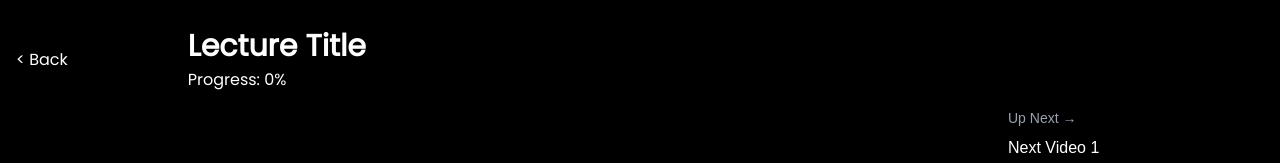
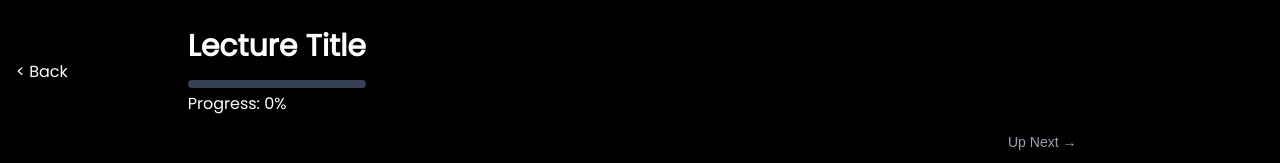
Before and after one commit to srishtea-22/watchtrack, a Next.js app: page /player in a window 1280 px wide. Shown: the top 163 px of the page. Built offline with nearby package versions, Linux system fonts and the light colour scheme; no server answers.

Commit message:
add progress bar

```diff
--- a/src/app/player/page.tsx
+++ b/src/app/player/page.tsx
@@ -106,7 +106,10 @@ export default function player() {
             </Link>
             <div className="ml-30 mt-3">
               <h1 className="text-3xl font-[Poppins] font-semibold">Lecture Title</h1>
-                <p className="text-md font-[Poppins] mt-1">Progress: {Math.floor(progress)}%</p>
+              <div className="mt-4 h-2 w-full bg-gray-700 rounded-full relative">
+                <div className="absolute top-0 left-0 h-full bg-green-500 rounded-full" style={{ width: `${progress}%` }}></div>
+              </div>
+              <p className="text-md font-[Poppins] mt-1">Progress: {Math.floor(progress)}%</p>
             </div>
           <div className="w-10" />
         </div>
```
